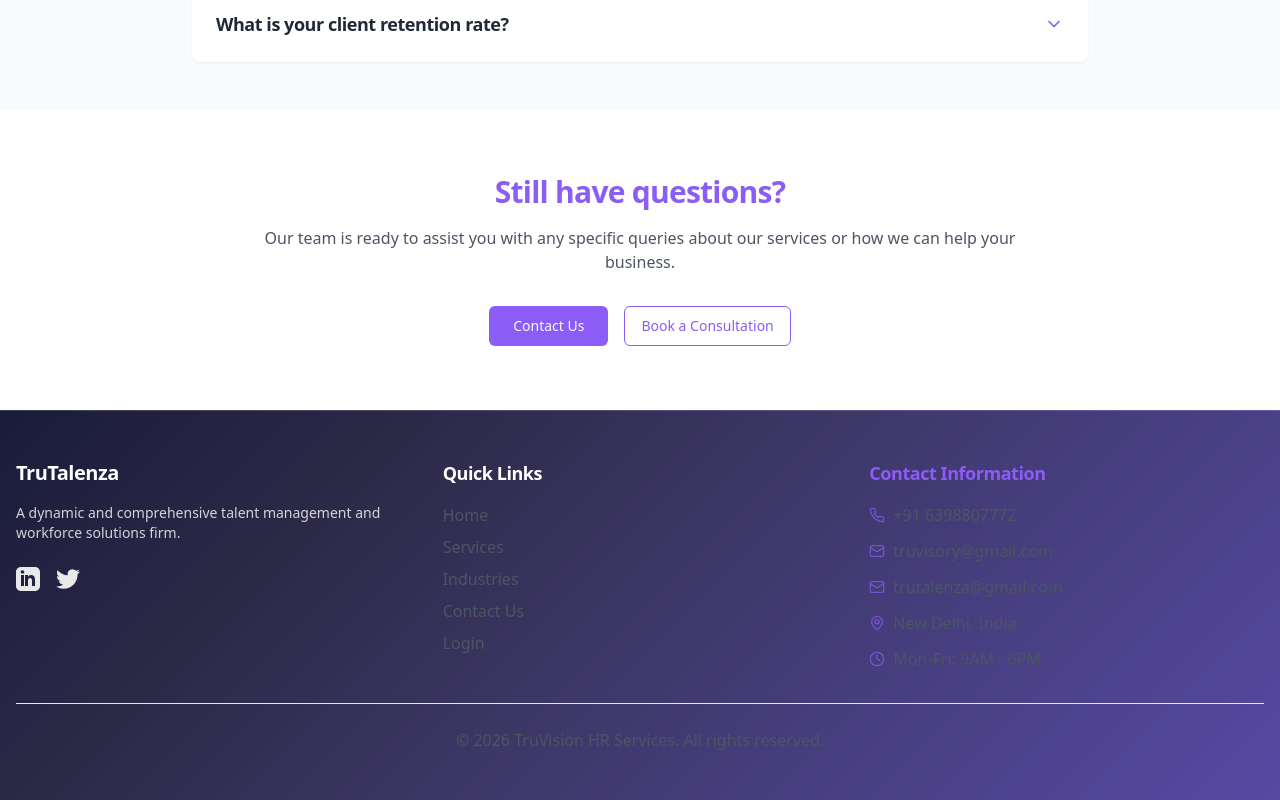
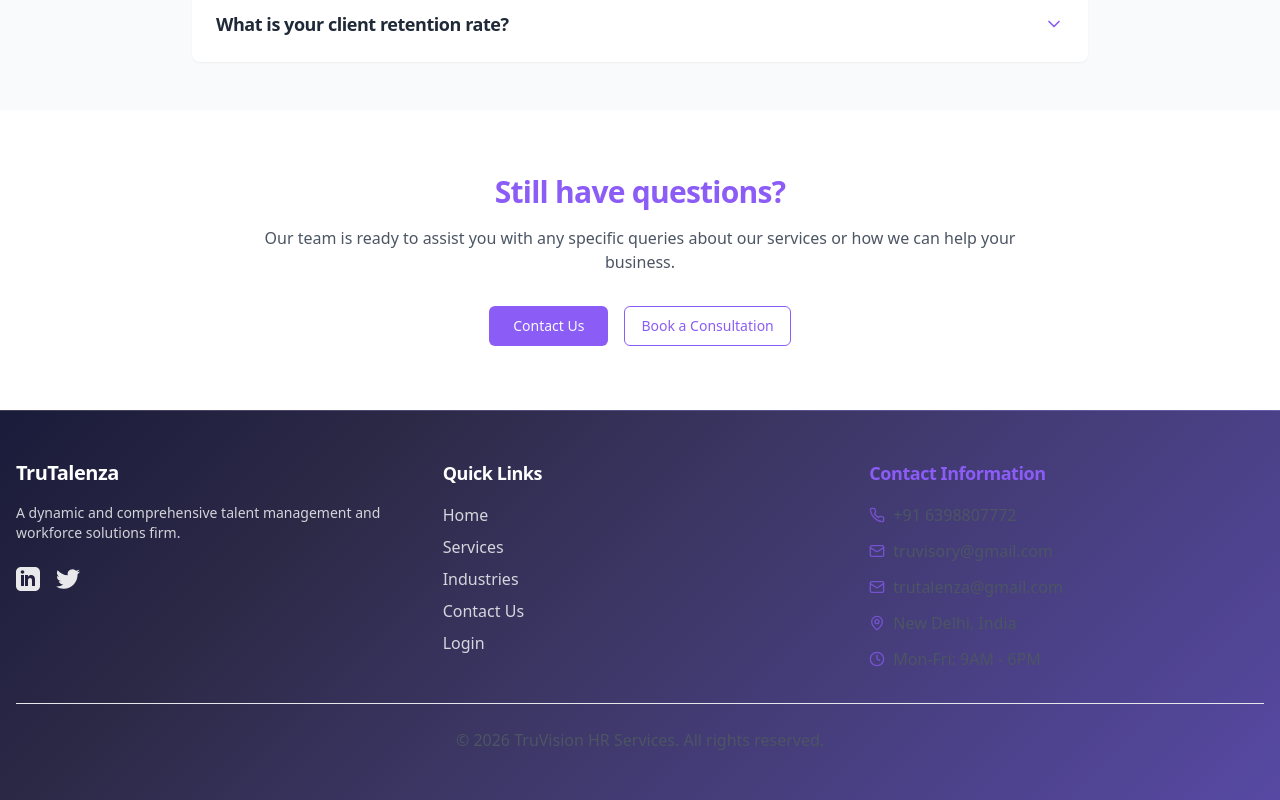
Before and after one commit to Nob1taaaa/vista-spark-web-23, a React (Vite) app: page /faq in a window 1280 px wide. Shown: the part 1348-2148 px from the top of the page. Built offline with nearby package versions, Linux system fonts and the light colour scheme.

Commit message:
Update navigation links colors
cgen-28d01f16119d46139e4406f7dd54153c

```diff
--- a/src/components/Footer.tsx
+++ b/src/components/Footer.tsx
@@ -38,19 +38,19 @@ const Footer = () => {
             <h3 className="text-lg font-semibold text-white">Quick Links</h3>
             <ul className="space-y-2">
               <li>
-                <Link to="/" className="text-gray-600 dark:text-gray-300 hover:text-brand-purple dark:hover:text-white transition-colors">Home</Link>
+                <Link to="/" className="text-white/80 hover:text-white transition-colors">Home</Link>
               </li>
               <li>
-                <Link to="/services" className="text-gray-600 dark:text-gray-300 hover:text-brand-purple dark:hover:text-white transition-colors">Services</Link>
+                <Link to="/services" className="text-white/80 hover:text-white transition-colors">Services</Link>
               </li>
               <li>
-                <Link to="/industries" className="text-gray-600 dark:text-gray-300 hover:text-brand-purple dark:hover:text-white transition-colors">Industries</Link>
+                <Link to="/industries" className="text-white/80 hover:text-white transition-colors">Industries</Link>
               </li>
               <li>
-                <Link to="/contact" className="text-gray-600 dark:text-gray-300 hover:text-brand-purple dark:hover:text-white transition-colors">Contact Us</Link>
+                <Link to="/contact" className="text-white/80 hover:text-white transition-colors">Contact Us</Link>
               </li>
               <li>
-                <Link to="/login" className="text-gray-600 dark:text-gray-300 hover:text-brand-purple dark:hover:text-white transition-colors">Login</Link>
+                <Link to="/login" className="text-white/80 hover:text-white transition-colors">Login</Link>
               </li>
             </ul>
           </div>
```
